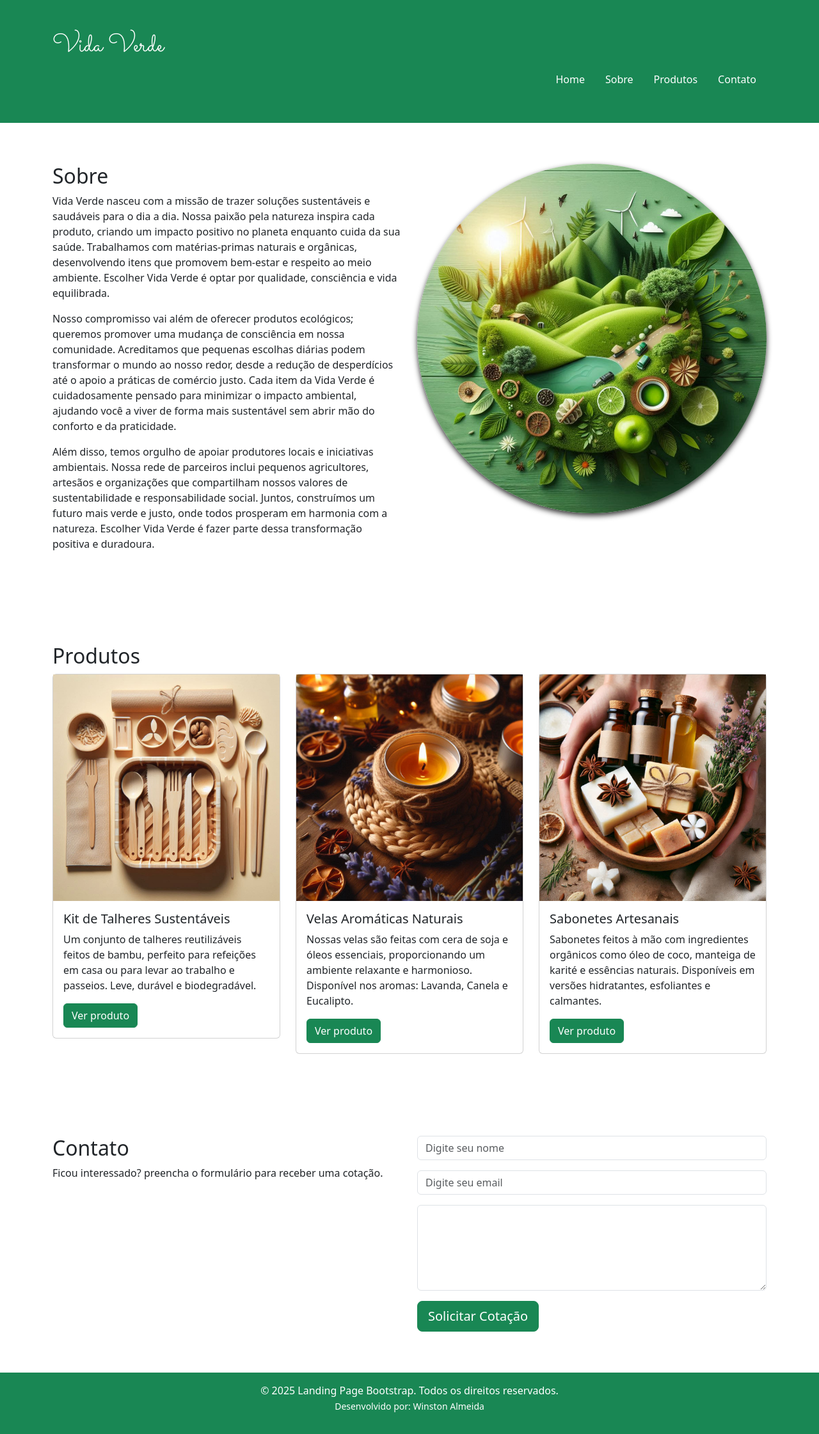
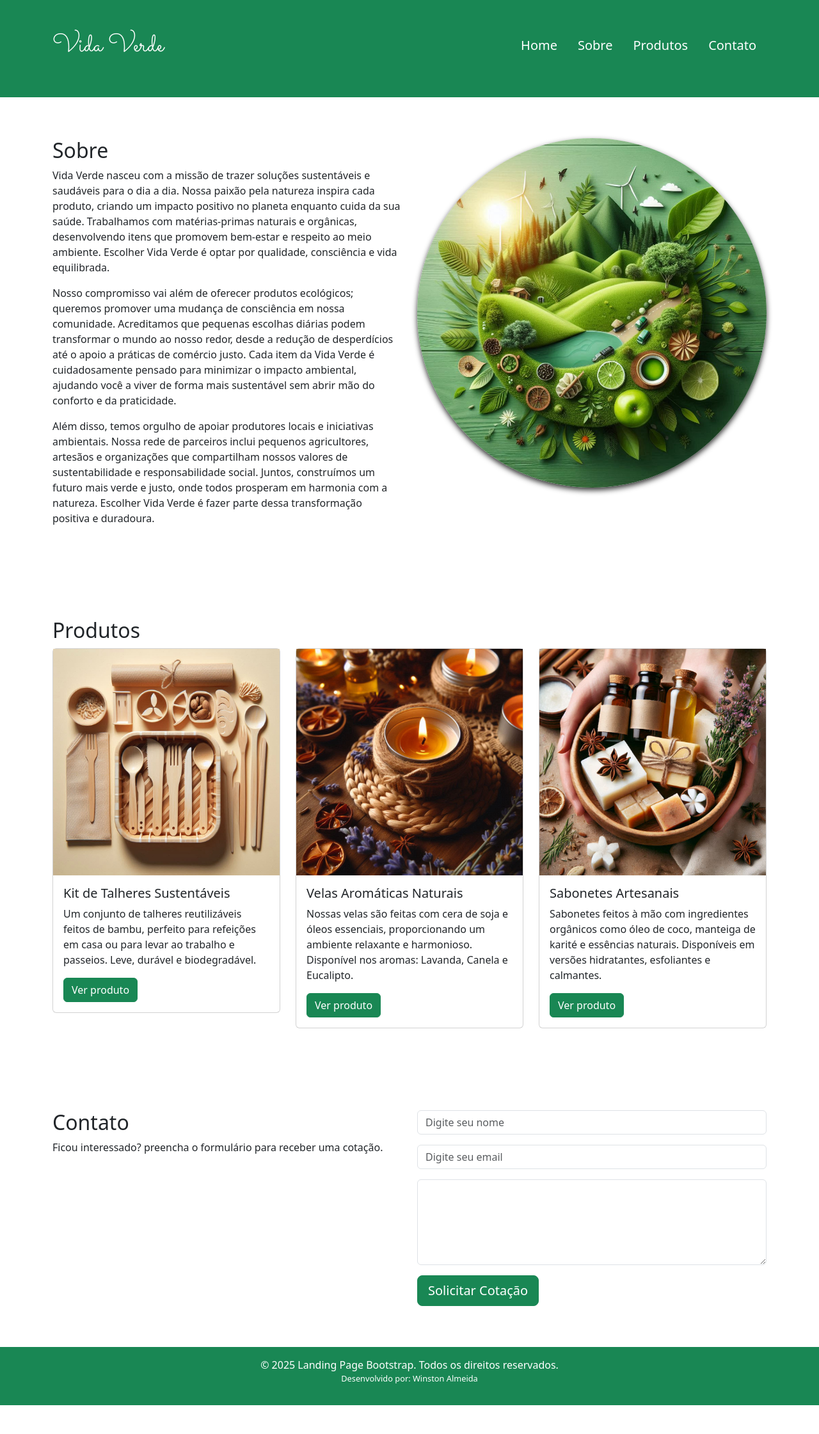
Before and after one commit to winstonAjr/LandingPage, a website: page index.html in a window 1280 px wide. Shown: the whole page at 64% size. After the commit the page ends 2196 px from the top, so only its background shows below. Drawn offline with nearby package versions, Linux system fonts and the light colour scheme.

Commit message:
style header

```diff
--- a/css/custom.css
+++ b/css/custom.css
@@ -7,7 +7,15 @@ h1{
     font-family: "Sacramento", serif;
     font-weight: 400;
     font-style: normal;
+
 }
+ul{
+    & a{
+        font-size: 20px !important;
+    }
+
+}
+
 section{
     padding-top: 4rem;
     padding-bottom: 4rem;
@@ -20,3 +28,13 @@ input, textarea{
 a{
     color: white !important;
 }
+footer small {
+    font-size: 80%;
+    display: block;
+}
+@media (max-width: 592px) {
+    h1{
+        font-size: 50px;
+        margin: auto !important;
+    }
+}
--- a/index.html
+++ b/index.html
@@ -3,7 +3,7 @@
 <head>
   <meta charset="utf-8">
   <meta name="viewport" content="width=device-width, initial-scale=1">
-  <title>Landing Page com Bootstrap</title>
+  <title>Landing Page Bootstrap</title>
 
    <!-- CSS -->
   <link href="./node_modules/bootstrap/dist/css/bootstrap.min.css" rel="stylesheet">
@@ -19,11 +19,11 @@
   <header class="bg-success text-white py-5">
     <div class="container">
       <div class="row">
-        <div class="col-3">
+        <div class="col">
           <h1>Vida Verde</h1>
         </div>
-        <div class="col col-sm-12">
-          <ul class="nav justify-content-end ">
+        <div class="col col-md-8">
+          <ul class="nav justify-content-end  justify-c">
             <li class="nav-item "><a class="nav-link active " href="#">Home</a></li>
             <li class="nav-item"><a class="nav-link" href="#sobre">Sobre</a></li>
             <li class="nav-item"><a class="nav-link" href="#produtos">Produtos</a></li>
@@ -277,7 +277,7 @@
           </div>
         </div>
         <footer class="bg-success text-white text-center py-3">
-          <p>&copy; 2025 Landing Page Bootstrap. Todos os direitos reservados.<br><small>Desenvolvido por: Winston Almeida</small></p>
+          <p>&copy; 2025 Landing Page Bootstrap. Todos os direitos reservados.<small>Desenvolvido por: Winston Almeida</small></p>
         </footer>
 
         <script src="./node_modules/bootstrap/dist/js/bootstrap.bundle.min.js"></script>
```
